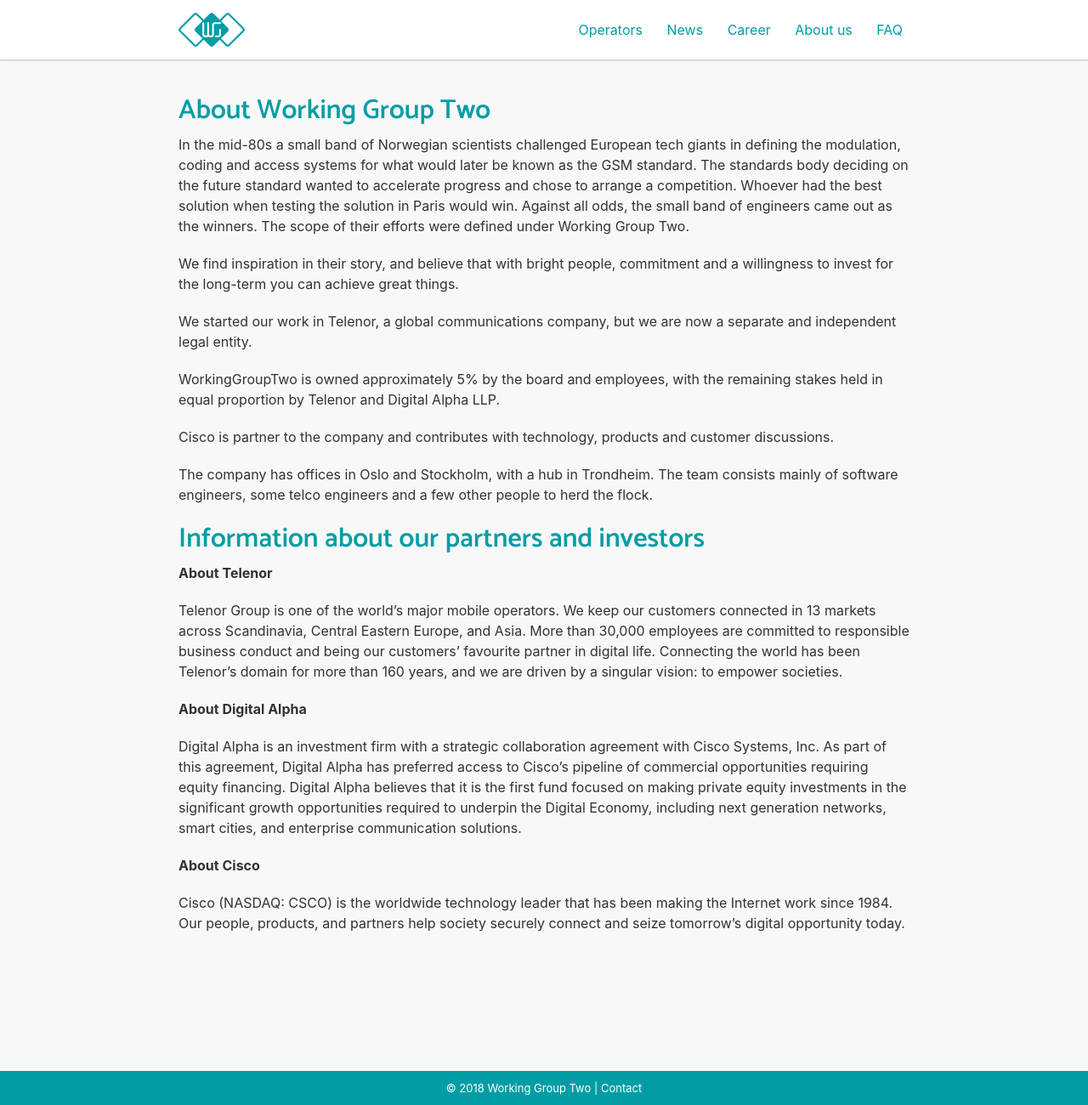
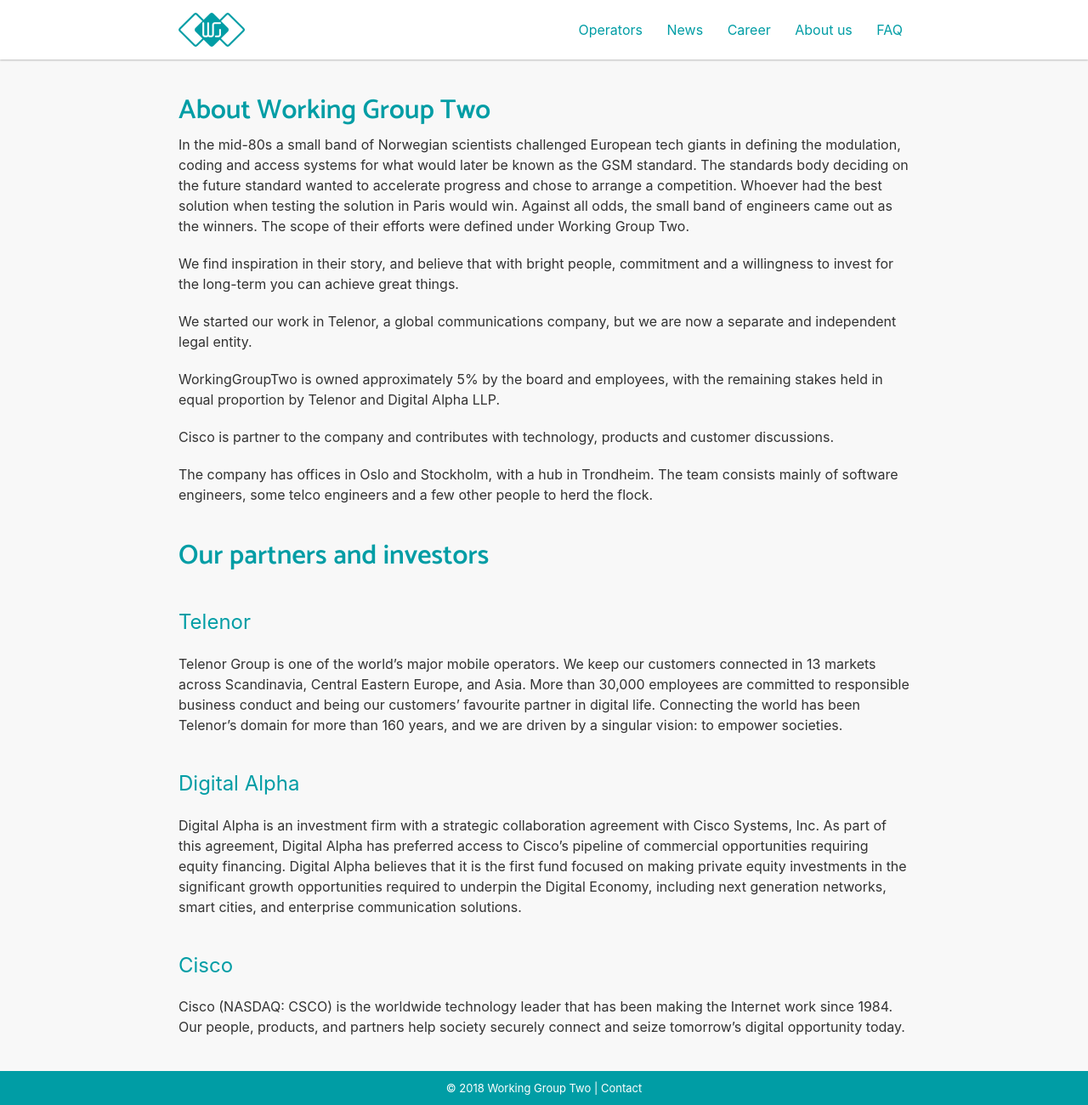
Before and after one commit to working-group-two/engineering-blog, a Jekyll site: the page built from pages/about.md, in a window 1280 px wide and 1300 px high. Shown: the whole window at 85% size. Built offline with Jekyll 4.4.1, drawn with Linux system fonts in a browser that asks for light colours; nearby versions of some CDN libraries.

Commit message:
Use headings instead of bold text

```diff
--- a/pages/about.md
+++ b/pages/about.md
@@ -18,16 +18,16 @@
 
 The company has offices in Oslo and Stockholm, with a hub in Trondheim. The team consists mainly of software engineers, some telco engineers and a few other people to herd the flock.
 
-# Information about our partners and investors
+## Our partners and investors
 
-**About Telenor**
+### Telenor
 
 Telenor Group is one of the world’s major mobile operators. We keep our customers connected in 13 markets across Scandinavia, Central Eastern Europe, and Asia. More than 30,000 employees are committed to responsible business conduct and being our customers’ favourite partner in digital life. Connecting the world has been Telenor’s domain for more than 160 years, and we are driven by a singular vision: to empower societies.
 
-**About Digital Alpha**
+### Digital Alpha
 
 Digital Alpha is an investment firm with a strategic collaboration agreement with Cisco Systems, Inc. As part of this agreement, Digital Alpha has preferred access to Cisco’s pipeline of commercial opportunities requiring equity financing. Digital Alpha believes that it is the first fund focused on making private equity investments in the significant growth opportunities required to underpin the Digital Economy, including next generation networks, smart cities, and enterprise communication solutions.
 
-**About Cisco**
+### Cisco
 
 Cisco (NASDAQ: CSCO) is the worldwide technology leader that has been making the Internet work since 1984. Our people, products, and partners help society securely connect and seize tomorrow's digital opportunity today.
```
